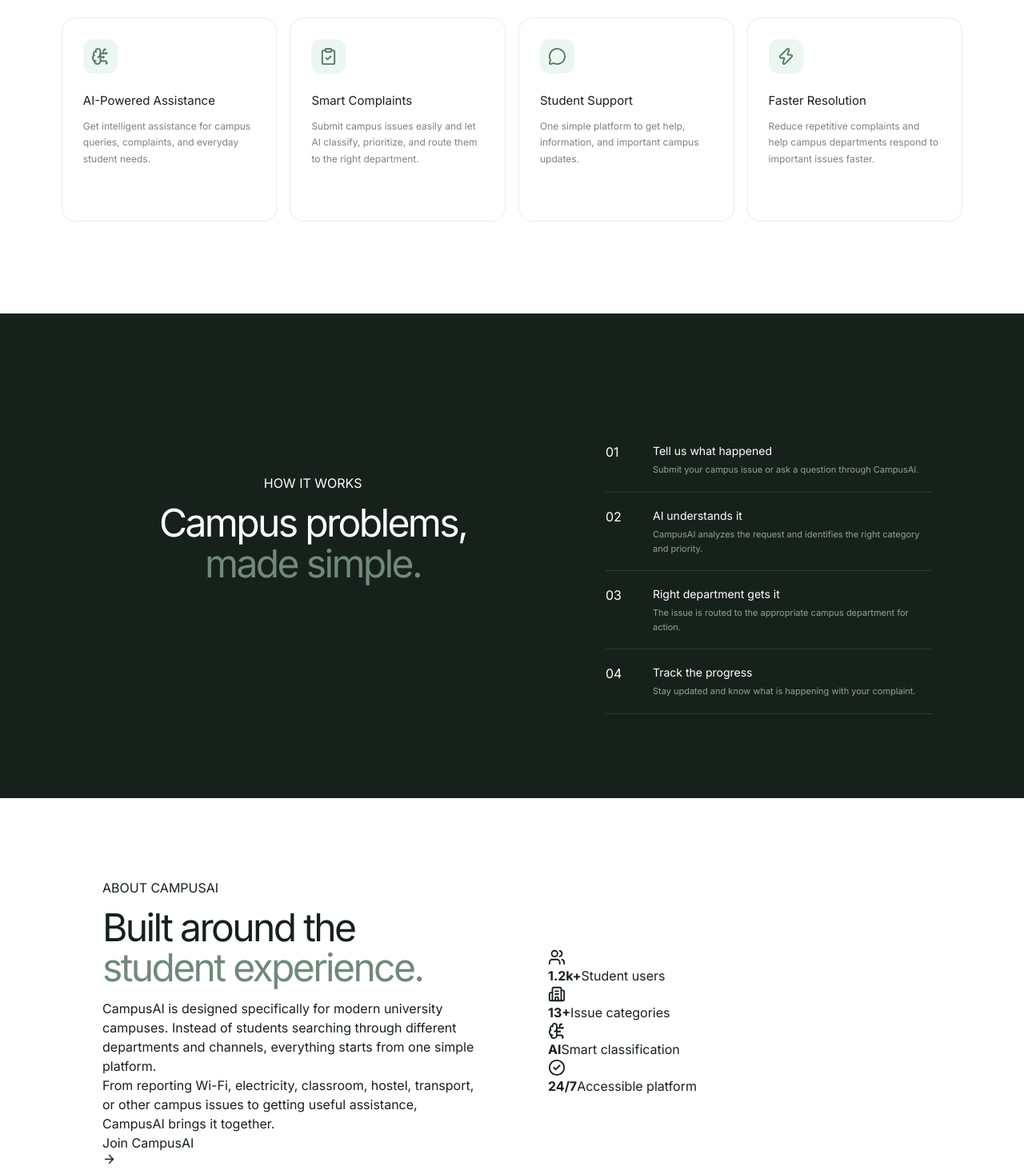
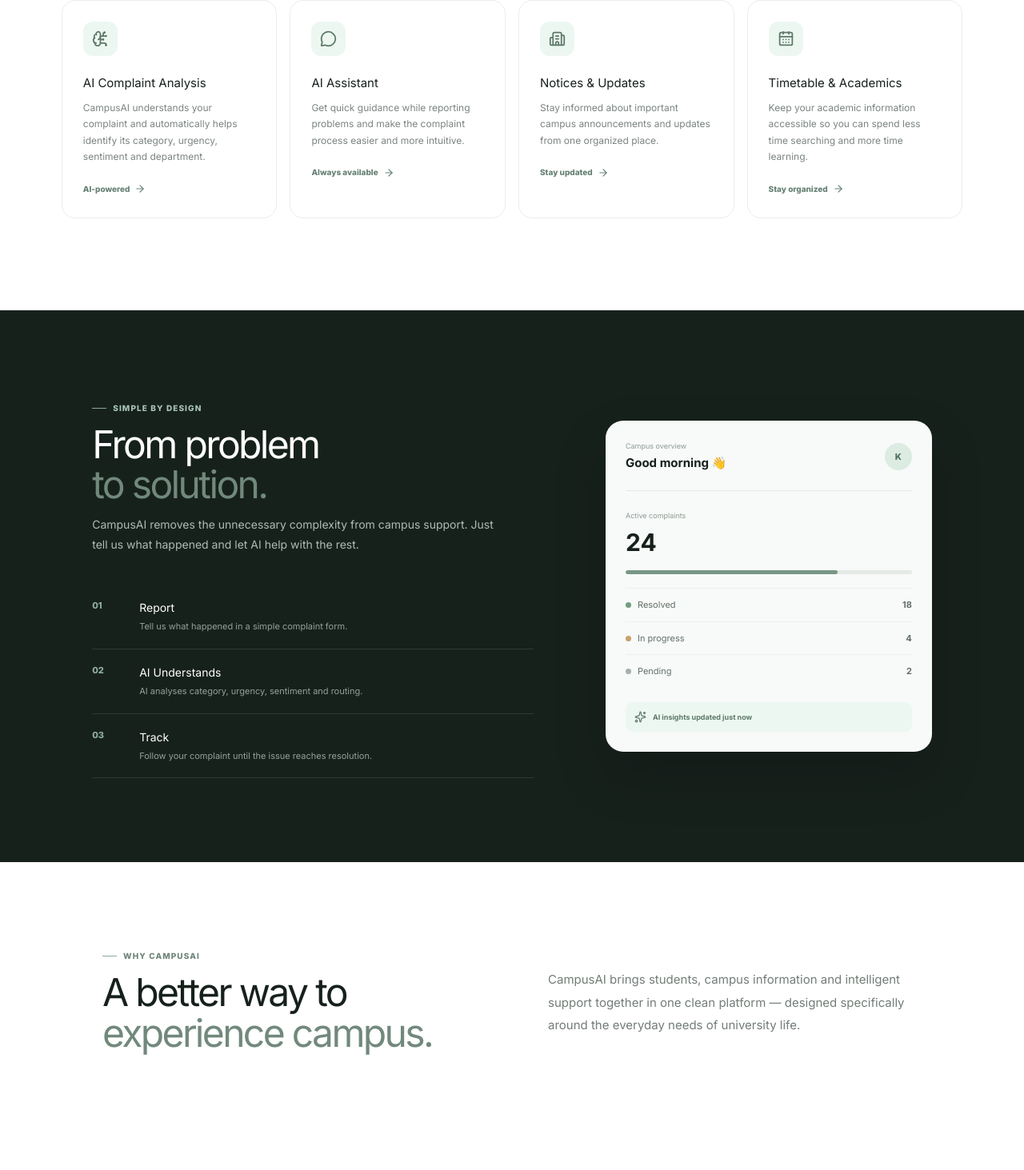
Before and after one commit to Kartikey0706/CampusAI, a React (Vite) app in the folder frontend/: page / in a window 1280 px wide. Shown: the part 1115-2578 px from the top of the page at 80% size. Built offline with nearby package versions, Linux system fonts and the light colour scheme; no server answers.

Commit message:
Refactor Landing component and update features
Refactor Landing component to improve structure and readability. Updated feature descriptions and adjusted icon sizes.

```diff
--- a/frontend/src/pages/public/Landing.tsx
+++ b/frontend/src/pages/public/Landing.tsx
@@ -4,13 +4,12 @@
   ArrowRight,
   BrainCircuit,
   Building2,
-  CheckCircle2,
+  CalendarDays,
   ClipboardCheck,
   MessageCircle,
   Moon,
+  Sparkles,
   Sun,
-  Users,
-  Zap,
 } from "lucide-react";
 
 function Landing() {
@@ -36,14 +35,12 @@
   return (
     <div className="landing-page">
 
-      {/* =========================================================
-          NAVBAR
-      ========================================================= */}
+      {/* ================= NAVBAR ================= */}
       <header className="landing-nav">
         <Link to="/" className="landing-brand">
           <span className="landing-brand-mark">C</span>
 
-          <span className="landing-brand-text">
+          <span>
             Campus<span>AI</span>
           </span>
         </Link>
@@ -56,6 +53,8 @@
         </nav>
 
         <div className="landing-nav-actions">
+
+          {/* ================= THEME BUTTON ================= */}
           <button
             type="button"
             className="landing-theme-btn"
@@ -72,9 +71,9 @@
             onClick={toggleTheme}
           >
             {darkMode ? (
-              <Sun size={18} />
+              <Sun size={17} />
             ) : (
-              <Moon size={18} />
+              <Moon size={17} />
             )}
           </button>
 
@@ -88,38 +87,11 @@
         </div>
       </header>
 
-
+      {/* ================= HERO ================= */}
       <main>
 
-        {/* =========================================================
-            HERO
-        ========================================================= */}
         <section className="landing-hero" id="home">
 
-          {/* Background Video */}
-          <video
-            className="landing-hero-bg-video"
-            src="/srmu-drone.mp4"
-            autoPlay
-            muted
-            loop
-            playsInline
-            aria-hidden="true"
-          />
-
-          {/* Video Overlay */}
-          <div
-            className="landing-hero-video-overlay"
-            aria-hidden="true"
-          />
-
-          {/* Extra gradient for text readability */}
-          <div
-            className="landing-hero-gradient"
-            aria-hidden="true"
-          />
-
-          {/* Hero Content */}
           <div className="landing-hero-content">
 
             <div className="landing-badge">
@@ -134,9 +106,9 @@
             </h1>
 
             <p>
-              CampusAI makes campus life simpler by helping students
-              report problems, get assistance, and stay connected
-              with everything happening around their university.
+              CampusAI makes campus life simpler by helping students report
+              problems, get assistance, and stay connected with everything
+              happening around their university.
             </p>
 
             <div className="landing-hero-buttons">
@@ -149,15 +121,13 @@
                 <ArrowRight size={17} />
               </Link>
 
+
               <button
                 type="button"
                 className="landing-secondary-btn"
                 onClick={() => setShowCampusVideo(true)}
               >
-                <span className="landing-play-icon">
-                  ▶
-                </span>
-
+                <span className="landing-play-icon">▶</span>
                 Explore SRMU
               </button>
 
@@ -172,7 +142,7 @@
                 <span>+</span>
               </div>
 
-              <div className="landing-trust-text">
+              <div>
                 <strong>+1.2k</strong>
                 <span>Trusted by SRMU Students</span>
               </div>
@@ -181,196 +151,198 @@
 
           </div>
 
+          {/* ================= HERO VIDEO BACKGROUND ================= */}
+          <video
+            className="landing-hero-bg-video"
+            src="/srmu-drone.mp4"
+            autoPlay
+            muted
+            loop
+            playsInline
+            aria-hidden="true"
+          />
 
         </section>
 
-
-        {/* =========================================================
-            FEATURES
-        ========================================================= */}
+        {/* ================= FEATURES ================= */}
         <section
-          className="landing-section landing-features"
+          className="landing-features"
           id="features"
         >
 
           <div className="landing-section-heading">
 
-            <span className="landing-section-label">
-              WHY CAMPUSAI
-            </span>
+            <div className="landing-small-label">
+              <span />
+              Everything you need
+            </div>
 
             <h2>
-              Everything your campus
+              Everything You Need,
               <br />
-              <span>needs in one place.</span>
+              <span>All in One Place.</span>
             </h2>
 
             <p>
-              A smarter way for students to connect with their
-              university and solve everyday campus problems.
+              One simple platform for a smarter, more connected campus
+              experience.
             </p>
 
           </div>
 
-
           <div className="landing-feature-grid">
 
-            <article className="landing-feature-card">
+            {/* Feature 1 */}
+            <div className="landing-feature-card">
 
               <div className="landing-feature-icon">
-                <BrainCircuit size={23} />
+                <BrainCircuit size={21} />
               </div>
 
-              <h3>AI-Powered Assistance</h3>
+              <h3>AI Complaint Analysis</h3>
 
               <p>
-                Get intelligent assistance for campus queries,
-                complaints, and everyday student needs.
+                CampusAI understands your complaint and automatically helps
+                identify its category, urgency, sentiment and department.
               </p>
 
-            </article>
+              <span className="landing-feature-link">
+                AI-powered
+                <ArrowRight size={14} />
+              </span>
 
+            </div>
 
-            <article className="landing-feature-card">
+            {/* Feature 2 */}
+            <div className="landing-feature-card">
 
               <div className="landing-feature-icon">
-                <ClipboardCheck size={23} />
+                <MessageCircle size={21} />
               </div>
 
-              <h3>Smart Complaints</h3>
+              <h3>AI Assistant</h3>
 
               <p>
-                Submit campus issues easily and let AI classify,
-                prioritize, and route them to the right department.
+                Get quick guidance while reporting problems and make the
+                complaint process easier and more intuitive.
               </p>
 
-            </article>
+              <span className="landing-feature-link">
+                Always available
+                <ArrowRight size={14} />
+              </span>
 
+            </div>
 
-            <article className="landing-feature-card">
+            {/* Feature 3 */}
+            <div className="landing-feature-card">
 
               <div className="landing-feature-icon">
-                <MessageCircle size={23} />
+                <Building2 size={21} />
               </div>
 
-              <h3>Student Support</h3>
+              <h3>Notices & Updates</h3>
 
               <p>
-                One simple platform to get help, information,
-                and important campus updates.
+                Stay informed about important campus announcements and
+                updates from one organized place.
               </p>
 
-            </article>
+              <span className="landing-feature-link">
+                Stay updated
+                <ArrowRight size={14} />
+              </span>
 
+            </div>
 
-            <article className="landing-feature-card">
+            {/* Feature 4 */}
+            <div className="landing-feature-card">
 
               <div className="landing-feature-icon">
-                <Zap size={23} />
+                <CalendarDays size={21} />
               </div>
 
-              <h3>Faster Resolution</h3>
+              <h3>Timetable & Academics</h3>
 
               <p>
-                Reduce repetitive complaints and help campus
-                departments respond to important issues faster.
+                Keep your academic information accessible so you can spend
+                less time searching and more time learning.
               </p>
 
-            </article>
+              <span className="landing-feature-link">
+                Stay organized
+                <ArrowRight size={14} />
+              </span>
+
+            </div>
 
           </div>
 
         </section>
 
+        {/* ================= HOW IT WORKS ================= */}
+        <section
+          className="landing-how"
+          id="how-it-works"
+        >
 
-        {/* =========================================================
-            HOW IT WORKS
-        ========================================================= */}
-        <section className="landing-section landing-how">
+          <div className="landing-how-content">
 
-          <div className="landing-section-heading">
-
-            <span className="landing-section-label">
-              HOW IT WORKS
-            </span>
+            <div className="landing-small-label landing-light-label">
+              <span />
+              Simple by design
+            </div>
 
             <h2>
-              Campus problems,
+              From problem
               <br />
-              <span>made simple.</span>
+              <span>to solution.</span>
             </h2>
 
-          </div>
-
+            <p>
+              CampusAI removes the unnecessary complexity from campus support.
+              Just tell us what happened and let AI help with the rest.
+            </p>
 
             <div className="landing-steps">
 
               <div className="landing-step">
 
-              <div className="landing-step-number">
-                01
-              </div>
+                <span>01</span>
 
                 <div>
-                <h3>Tell us what happened</h3>
+                  <h3>Report</h3>
 
                   <p>
-                  Submit your campus issue or ask a question
-                  through CampusAI.
+                    Tell us what happened in a simple complaint form.
                   </p>
                 </div>
 
               </div>
 
-
               <div className="landing-step">
 
-              <div className="landing-step-number">
-                02
-              </div>
+                <span>02</span>
 
                 <div>
-                <h3>AI understands it</h3>
+                  <h3>AI Understands</h3>
 
                   <p>
-                  CampusAI analyzes the request and identifies
-                  the right category and priority.
+                    AI analyses category, urgency, sentiment and routing.
                   </p>
                 </div>
 
               </div>
 
-
               <div className="landing-step">
 
-              <div className="landing-step-number">
-                03
-              </div>
+                <span>03</span>
 
                 <div>
-                <h3>Right department gets it</h3>
+                  <h3>Track</h3>
 
                   <p>
-                  The issue is routed to the appropriate campus
-                  department for action.
-                </p>
-              </div>
-
-            </div>
-
-
-            <div className="landing-step">
-
-              <div className="landing-step-number">
-                04
-              </div>
-
-              <div>
-                <h3>Track the progress</h3>
-
-                <p>
-                  Stay updated and know what is happening with
-                  your complaint.
+                    Follow your complaint until the issue reaches resolution.
                   </p>
                 </div>
 
@@ -378,112 +350,136 @@
 
             </div>
 
-        </section>
+          </div>
 
+          {/* ================= DASHBOARD CARD ================= */}
+          <div className="landing-how-card">
 
-        {/* =========================================================
-            ABOUT
-        ========================================================= */}
-        <section
-          className="landing-section landing-about"
-          id="about"
-        >
+            <div className="landing-dashboard-top">
 
-          <div className="landing-about-content">
+              <div>
+                <span>Campus overview</span>
+                <strong>Good morning 👋</strong>
+              </div>
 
-            <span className="landing-section-label">
-              ABOUT CAMPUSAI
-            </span>
-
-            <h2>
-              Built around the
-              <br />
-              <span>student experience.</span>
-            </h2>
-
-            <p>
-              CampusAI is designed specifically for modern
-              university campuses. Instead of students searching
-              through different departments and channels, everything
-              starts from one simple platform.
-            </p>
-
-            <p>
-              From reporting Wi-Fi, electricity, classroom,
-              hostel, transport, or other campus issues to getting
-              useful assistance, CampusAI brings it together.
-            </p>
-
-            <Link
-              to="/register"
-              className="landing-outline-btn"
-            >
-              Join CampusAI
-              <ArrowRight size={17} />
-            </Link>
+              <div className="landing-dashboard-avatar">
+                K
+              </div>
 
             </div>
 
+            <div className="landing-dashboard-stat">
 
-          <div className="landing-about-stats">
-
-            <div className="landing-stat-card">
-              <Users size={22} />
-              <strong>1.2k+</strong>
-              <span>Student users</span>
+              <div>
+                <span>Active complaints</span>
+                <strong>24</strong>
               </div>
 
-            <div className="landing-stat-card">
-              <Building2 size={22} />
-              <strong>13+</strong>
-              <span>Issue categories</span>
+              <div className="landing-stat-progress">
+                <span />
               </div>
 
-            <div className="landing-stat-card">
-              <BrainCircuit size={22} />
-              <strong>AI</strong>
-              <span>Smart classification</span>
             </div>
 
-            <div className="landing-stat-card">
-              <CheckCircle2 size={22} />
-              <strong>24/7</strong>
-              <span>Accessible platform</span>
+            <div className="landing-dashboard-row">
+
+              <div>
+                <span className="landing-status-dot green" />
+                Resolved
+              </div>
+
+              <strong>18</strong>
+
+            </div>
+
+            <div className="landing-dashboard-row">
+
+              <div>
+                <span className="landing-status-dot orange" />
+                In progress
+              </div>
+
+              <strong>4</strong>
+
+            </div>
+
+            <div className="landing-dashboard-row">
+
+              <div>
+                <span className="landing-status-dot gray" />
+                Pending
+              </div>
+
+              <strong>2</strong>
+
+            </div>
+
+            <div className="landing-ai-note">
+              <Sparkles size={15} />
+              <span>AI insights updated just now</span>
             </div>
 
           </div>
 
         </section>
 
+        {/* ================= ABOUT ================= */}
+        <section
+          className="landing-about"
+          id="about"
+        >
 
-        {/* =========================================================
-            CTA
-        ========================================================= */}
+          <div>
+
+            <div className="landing-small-label">
+              <span />
+              Why CampusAI
+            </div>
+
+            <h2>
+              A better way to
+              <br />
+              <span>experience campus.</span>
+            </h2>
+
+          </div>
+
+          <p>
+            CampusAI brings students, campus information and intelligent
+            support together in one clean platform — designed specifically
+            around the everyday needs of university life.
+          </p>
+
+        </section>
+
+        {/* ================= CTA ================= */}
         <section
           className="landing-cta"
           id="contact"
         >
 
-          <div className="landing-cta-content">
+          <div className="landing-cta-inner">
 
-            <span className="landing-section-label">
-              READY TO GET STARTED?
-            </span>
+            <div>
+
+              <span>READY TO GET STARTED?</span>
 
               <h2>
-              Your campus.
+                Make campus support
                 <br />
-              <span>One smarter platform.</span>
+                feel effortless.
               </h2>
 
               <p>
-              Join CampusAI and experience a simpler way to
-              connect with your university.
+                Join CampusAI and experience a smarter way to connect with
+                your campus.
               </p>
+
+            </div>
 
             <Link
               to="/register"
-              className="landing-primary-btn landing-cta-btn"
+              className="landing-cta-button"
             >
               Get Started
               <ArrowRight size={17} />
@@ -495,63 +491,39 @@
 
       </main>
 
-
-      {/* =========================================================
-          FOOTER
-      ========================================================= */}
+      {/* ================= FOOTER ================= */}
       <footer className="landing-footer">
 
-        <div className="landing-footer-brand">
-
-          <Link to="/" className="landing-brand">
+        <Link
+          to="/"
+          className="landing-footer-brand"
+        >
           <span className="landing-brand-mark">
             C
           </span>
 
-            <span className="landing-brand-text">
           Campus<span>AI</span>
-            </span>
         </Link>
 
-          <p>
+        <span>
+          © 2026 CampusAI
+        </span>
+
+        <span>
           Smarter campus. Better experience.
-          </p>
-
-        </div>
-
-
-        <div className="landing-footer-links">
-
-          <a href="#home">Home</a>
-          <a href="#features">Features</a>
-          <a href="#about">About</a>
-          <Link to="/login">Login</Link>
-
-        </div>
-
-
-        <div className="landing-footer-copy">
-          © {new Date().getFullYear()} CampusAI. Built for SRMU.
-        </div>
+        </span>
 
       </footer>
 
-
-      {/* =========================================================
-          CAMPUS VIDEO MODAL
-      ========================================================= */}
       {showCampusVideo && (
-
   <div
     className="campus-video-overlay"
     onClick={() => setShowCampusVideo(false)}
   >
-
     <div
       className="campus-video-modal"
       onClick={(e) => e.stopPropagation()}
     >
-
       <button
         type="button"
         className="campus-video-close"
@@ -570,24 +542,12 @@
       />
 
       <div className="campus-video-caption">
-
-              <strong>
-                Explore Shri Ramswaroop Memorial University
-              </strong>
-
-              <span>
-                A glimpse of the campus behind CampusAI.
-              </span>
-
+        <strong>Explore Shri Ramswaroop Memorial University</strong>
+        <span>A glimpse of the campus behind CampusAI.</span>
       </div>
-
     </div>
-
   </div>
-
 )}
-
-
 
     </div>
   );
```
Lines whose indentation alone changed are shown as unchanged.
